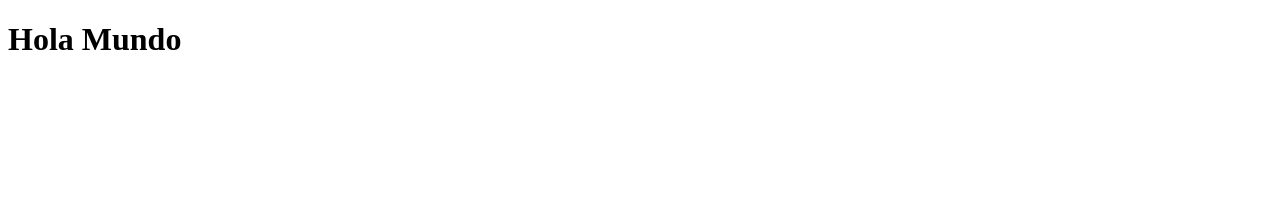
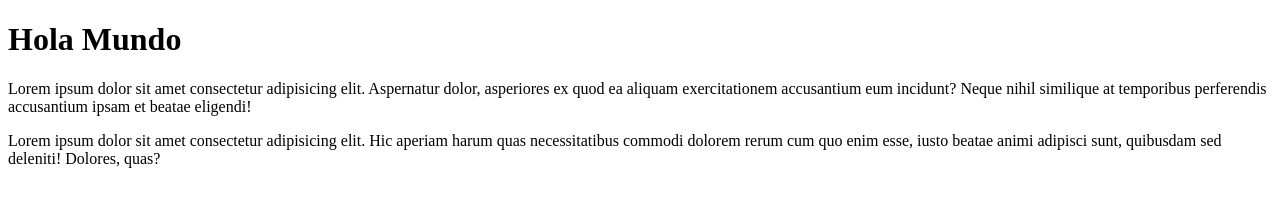
Before and after one commit to OscarIbarra0205/IntroduccionGit, a plain HTML site: page index.html in a window 1280 px wide. Drawn offline with Linux system fonts and the light colour scheme.

Commit message:
Se agregaron dos parrafos a la pagina

```diff
--- a/index.html
+++ b/index.html
@@ -8,5 +8,7 @@
 </head>
 <body>
     <h1>Hola Mundo</h1>
+    <p>Lorem ipsum dolor sit amet consectetur adipisicing elit. Aspernatur dolor, asperiores ex quod ea aliquam exercitationem accusantium eum incidunt? Neque nihil similique at temporibus perferendis accusantium ipsam et beatae eligendi!</p>
+    <p>Lorem ipsum dolor sit amet consectetur adipisicing elit. Hic aperiam harum quas necessitatibus commodi dolorem rerum cum quo enim esse, iusto beatae animi adipisci sunt, quibusdam sed deleniti! Dolores, quas?</p>
 </body>
 </html>
```
